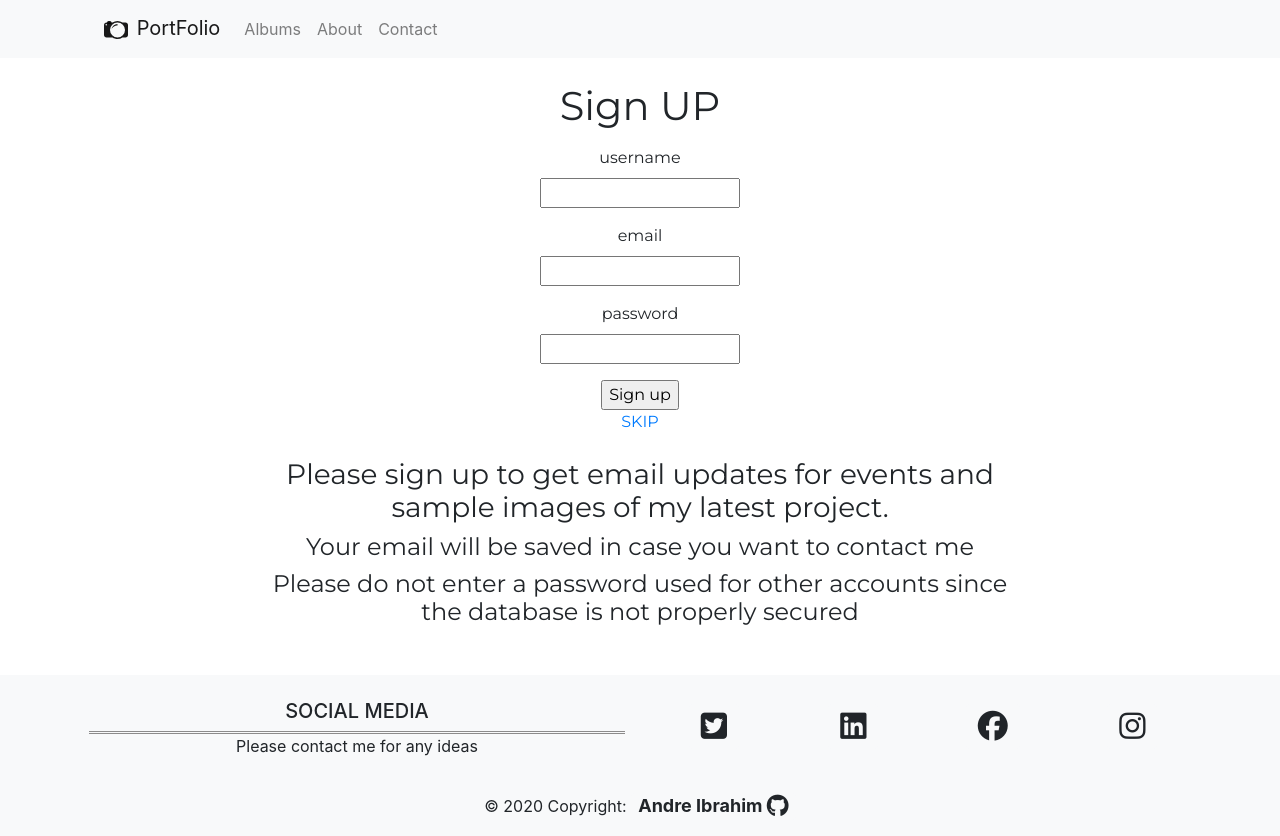
After one commit to Andre-Ibrahim/photographyPortfolio, a Flask app: page /register in a window 1280 px wide. The commit adds this page. Run offline with Flask 2, Linux system fonts and the light colour scheme; some libraries are stand-ins or nearby versions.

Commit message:
added signup form and flask_wtf feature

```diff
--- a/app.py
+++ b/app.py
@@ -1,29 +1,80 @@
-from flask import Flask, render_template, url_for
+from flask import Flask, render_template, url_for, request, session, redirect
+from datetime import timedelta
+from flask_sqlalchemy import SQLAlchemy
+import sqlalchemy
+from forms import *
+
+
+import forms
 
 app = Flask(__name__)
+app.config['SECRET_KEY'] = 'Andre'
+app.config['SQLALCHEMY_DATABASE_URI'] = 'sqlite:///users.sqlite3'
+app.config["SQLALCHEMY_TRACK_MODIFACTIONS"] = False
+app.permanent_session_lifetime = timedelta(minutes=5)
+
+db = SQLAlchemy(app)
+
+
+class users(db.Model):
+    _id = db.Column("id", db.Integer, primary_key=True)
+    name = db.Column(db.String(100))
+    email = db.Column(db.String(100))
+    password = db.Column(db.String(100))
+
+    def __init__(self, name, email, password):
+        self.name = name
+        self.email = email
+        self.password = password
+    def __repr__(self):
+        return f"users('{self.name}', '{self.email}' ,'{self.password}')"
 
 
 # instead of rewriting the card html/boostrap layout for each card
 # theres  a loop (Jinja2) that iterates over this list and palces the directory in the src
-albumImg = ["../static/Pictures/_DSC1002_edited-2.jpg","../static/Pictures/_DSC0900_edited-2.jpg" , '../static/Pictures/IMG_20190602_150420955.jpg',"../static/Pictures/IMG_1191.JPG",
-    "../static/Pictures/IMG_1190.JPG" ,"../static/Pictures/DSC_0930.jpg", "../static/Pictures/IMG_20190704_211825393.jpg" ]
-portrait = ["DSC_0930.jpg", "DSC_0685(2).jpg" , "DSC_0665.jpg" , "DSC_0019.jpg", "DSC_0572.jpg", "DSC_0535.jpg" ,"DSC_0622.jpg", "DSC_0041.jpg", "1.jpg"]
+albumImg = ["../static/Pictures/_DSC1002_edited-2.jpg", "../static/Pictures/_DSC0900_edited-2.jpg",
+            '../static/Pictures/IMG_20190602_150420955.jpg', "../static/Pictures/IMG_1191.JPG",
+            "../static/Pictures/IMG_1190.JPG", "../static/Pictures/DSC_0930.jpg",
+            "../static/Pictures/IMG_20190704_211825393.jpg"]
+portrait = ["DSC_0930.jpg", "DSC_0685(2).jpg", "DSC_0665.jpg", "DSC_0019.jpg", "DSC_0572.jpg", "DSC_0535.jpg",
+            "DSC_0622.jpg", "DSC_0041.jpg", "1.jpg"]
+
 
 @app.route("/")
 def index():
     return render_template("index.html")
 
+
+@app.route("/register", methods=["POST", "GET"])
+def register():
+    if request.method == 'POST':
+        session.permanent = True
+        username = request.form['username']
+        email = request.form['email']
+        password = request.form['password']
+        user_a = users(username, email, password)
+        db.session.add(user_a)
+        db.session.commit()
+        return redirect(url_for('index'))
+    else:
+        form = SignUpForm()
+        return render_template('register.html', form=form)
+
+
 @app.route('/about')
 def about():
     return render_template("about.html", page="about")
+
 
 @app.route('/contact')
 def contact():
     return render_template("contact.html", page="contact")
 
+
 @app.route('/albums')
 def albums():
     return render_template('albums.html', albumImg=albumImg, page="album")
+
 
 @app.route("/albums/album")
 def album():
--- /dev/null
+++ b/forms.py
@@ -0,0 +1,17 @@
+from flask_wtf import FlaskForm
+from wtforms import StringField, PasswordField, SubmitField
+from wtforms.fields.html5 import EmailField
+from wtforms.validators import InputRequired, Email
+
+
+class SignUpForm(FlaskForm):
+    username = StringField('username', validators=[InputRequired()])
+    email = EmailField('email', validators=[InputRequired(), Email()])
+    password = PasswordField('password', validators=[InputRequired()])
+    submit = SubmitField('Sign up')
+
+
+class LoginForm(FlaskForm):
+    username = StringField('Username', validators=[InputRequired()])
+    password = PasswordField('Password', validators=[InputRequired()])
+    submit = SubmitField('Login')
--- a/static/styles/style.css
+++ b/static/styles/style.css
@@ -19,6 +19,10 @@
 .limit{
     max-width: 400px;
     max-height: 380px;
+}
+
+.limit2{
+    max-width: 800px;
 }
 
 .font{
--- /dev/null
+++ b/templates/register.html
@@ -0,0 +1,29 @@
+{% extends "base.html" %}
+
+
+{%block content%}
+
+    	<div class="container-fluid font text-center my-4">
+  			<h1>Sign UP</h1>
+  			<form action="#" method="post">
+
+    			<div class="mt-3">{{ form.username.label }}</div>
+    			<div class="mb-3">{{ form.username }}</div>
+                <div>{{ form.email.label }}</div>
+
+                <div class="mb-3">{{ form.email }}</div>
+                <div>{{ form.password.label }}</div>
+                <div class="mb-3">{{ form.password }}</div>
+                <div>{{ form.submit() }}</div>
+  			</form>
+            <a href="..">SKIP</a>
+		</div>
+        <div class="container-fluid mb-5 font text-center limit2">
+        <p>
+            <h3>Please sign up to get email updates for events and sample images of my latest project.</h3>
+            <h4>Your email will be saved in case you want to contact me</h4>
+            <h4>Please do not enter a password used for other accounts since the database is not properly secured</h4>
+            </p>
+        </div>
+
+{% endblock %}
```
Also changed, not shown: users.sqlite3 (added), 1 other file.
